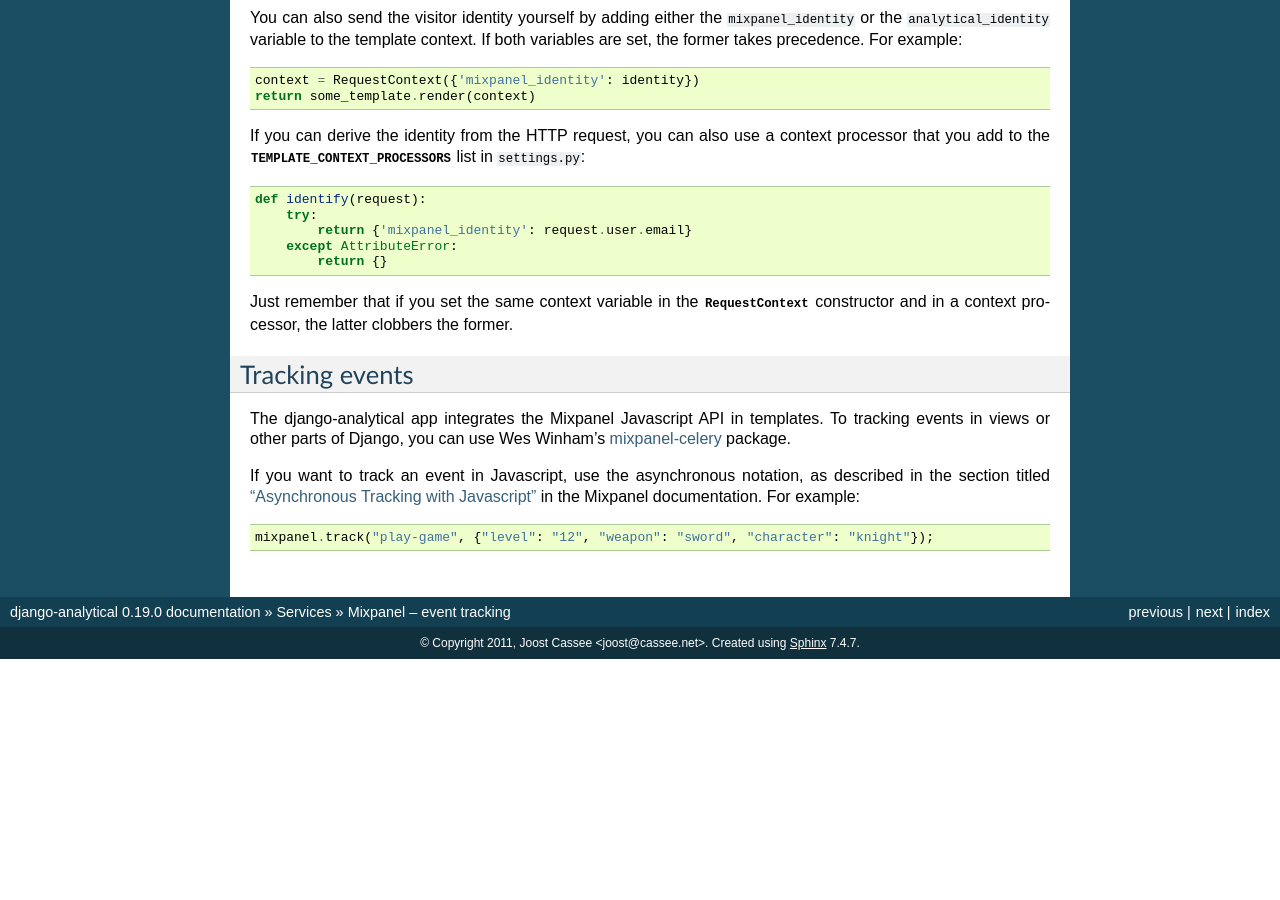
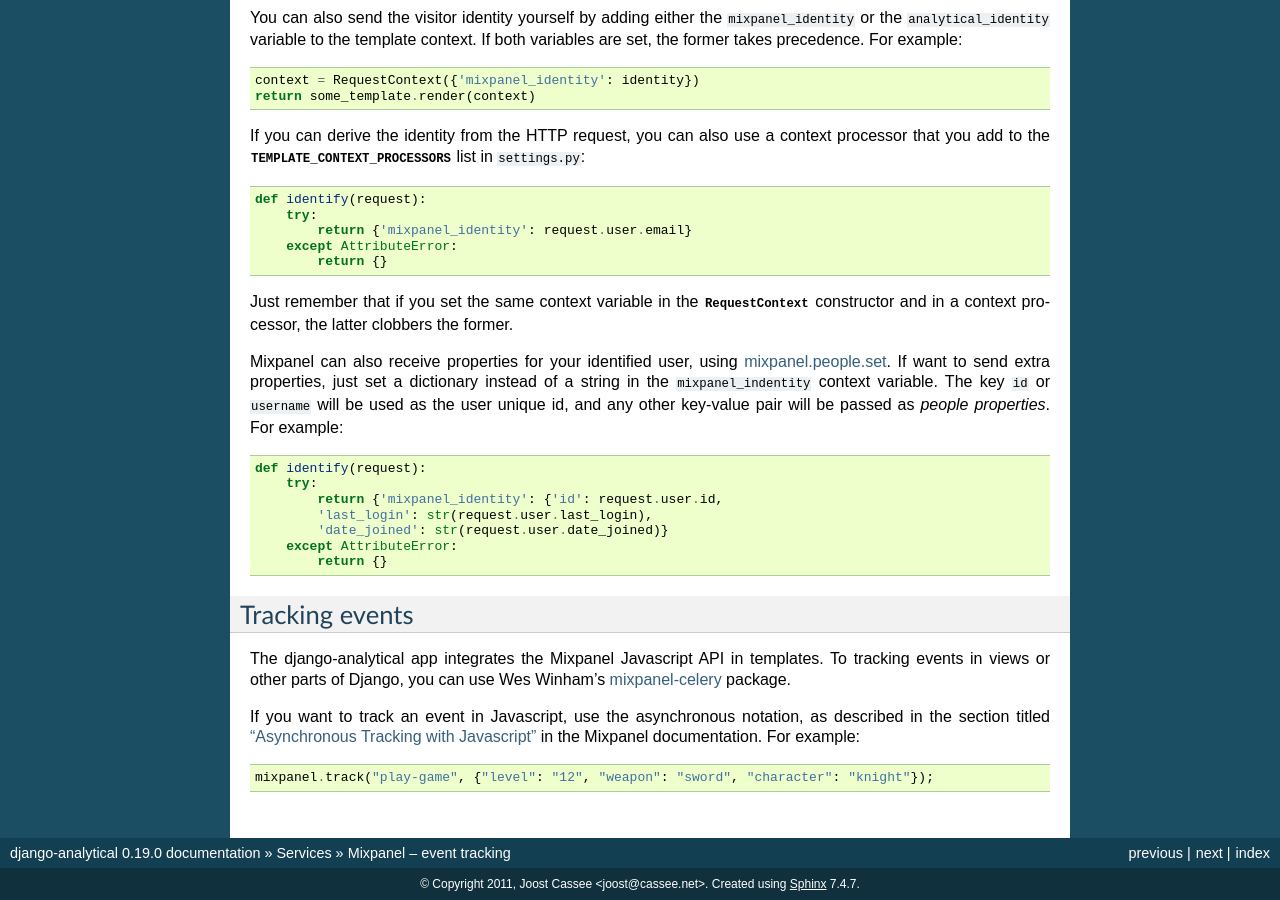
Before and after one commit to jazzband/django-analytical, a Sphinx documentation site: the page built from docs/services/mixpanel.rst, in a window 1280 px wide and 900 px high, scrolled down 1145 px. Built offline with Sphinx 7.4.7, drawn with Linux system fonts in a browser that asks for light colours; before the commit the page ends 1804 px from its top, so only the background shows below that.

Commit message:
send user properties

```diff
--- a/docs/services/mixpanel.rst
+++ b/docs/services/mixpanel.rst
@@ -109,6 +109,16 @@
 :class:`~django.template.context.RequestContext` constructor and in a
 context processor, the latter clobbers the former.
 
+Mixpanel can also receive properties for your identified user, using `mixpanel.people.set <https://mixpanel.com/help/reference/javascript-full-api-reference#mixpanel.people.set>`_. If want to send extra properties, just set a dictionary instead of a string in the ``mixpanel_indentity`` context variable. The key ``id`` or ``username`` will be used as the user unique id, and any other key-value pair will be passed as *people properties*. For example::
+
+    def identify(request):
+        try:
+            return {'mixpanel_identity': {'id': request.user.id,
+            'last_login': str(request.user.last_login),
+            'date_joined': str(request.user.date_joined)}
+        except AttributeError:
+            return {}
+
 
 .. mixpanel-events:
 
```
Also changed, not shown: 1 other file.
